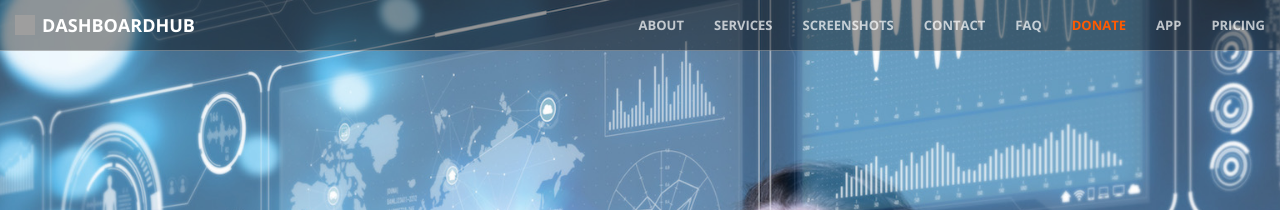
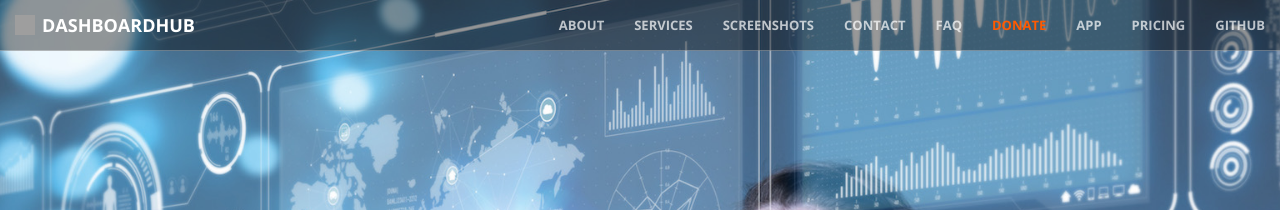
Before and after one commit to DashboardHub/Website, a Jekyll site: the page built from index.html, in a window 1280 px wide. Shown: the top 210 px of the page. Built offline with Jekyll 4.4.1, drawn with Linux system fonts in a browser that asks for light colours; nearby versions of some CDN libraries; a script that is not in the unit is left out; comment, search, counter and statistics services are not loaded; grey boxes are pictures that could not be loaded.

Commit message:
#27 updated screenshots

```diff
--- a/_includes/navigation.html
+++ b/_includes/navigation.html
@@ -41,6 +41,9 @@
                 <li>
                     <a class="page-scroll" href="https://pipeline.dashboardhub.io/pricing">Pricing</a>
                 </li>
+                <li>
+                    <a class="page-scroll" href="https://github.com/DashboardHub/PipelineDashboard">GitHub</a>
+                </li>
             </ul>
         </div>
         <!-- /.navbar-collapse -->
--- a/_includes/screenshots.html
+++ b/_includes/screenshots.html
@@ -18,14 +18,14 @@
             </div>
             <div class="col-lg-4 col-sm-6">
                 <a href="https://github.com/DashboardHub" class="portfolio-box">
-                    <img src="/images/screenshots/projects.png" class="img-responsive" alt="">
+                    <img src="/images/screenshots/contributors.png" class="img-responsive" alt="">
                     <div class="portfolio-box-caption">
                         <div class="portfolio-box-caption-content">
                             <div class="project-category text-faded">
                                 GitHub
                             </div>
                             <div class="project-name">
-                                Organisation and Projects
+                                Contributors
                             </div>
                         </div>
                     </div>
```
Also changed, not shown: images/screenshots/contributors.png (added), images/screenshots/dashboard.png, images/screenshots/projects.png (deleted), images/screenshots/team.png.
